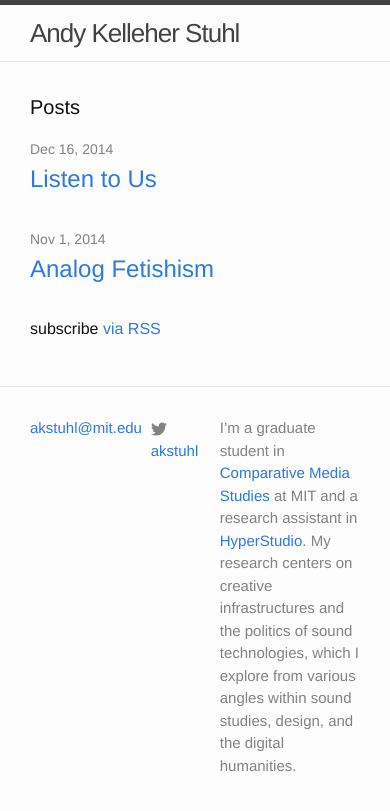
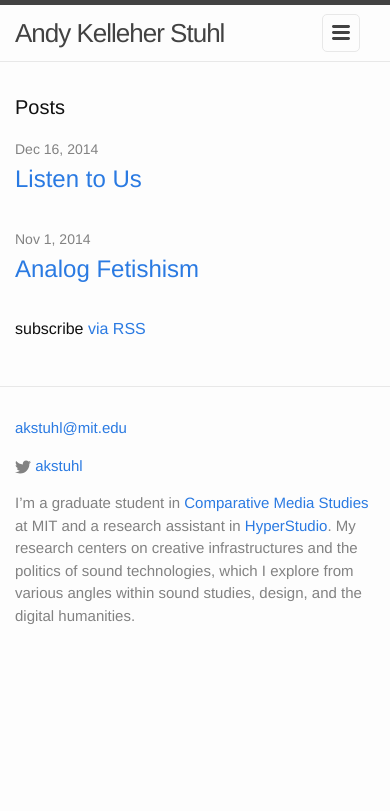
Before and after one commit to akstuhl/akstuhl.github.io, a Jekyll site: the page built from index.html, in a window 390 px wide. Shown: the top 811 px of the page. Built offline with Jekyll 4.4.1, drawn with Linux system fonts in a browser that asks for light colours.

Commit message:
revised media queries

```diff
--- a/_sass/_layout.scss
+++ b/_sass/_layout.scss
@@ -234,7 +234,7 @@
         }
     }
 
-	@include media-query(full) {
+	@include media-query($on-full) {
 		img {
 			float: right;
 			width: $post-main-image-width;
--- a/css/main.scss
+++ b/css/main.scss
@@ -25,42 +25,33 @@
 $content-width:    800px;
 
 $on-palm:          600px;
-//$on-laptop:        800px;
-$on-laptop:		   1000px;
+$on-laptop:        800px;
+$on-full:		   1000px;
 
 // my changes
 $post-main-image-width: 350px;
 
 
 
-//// Using media queries with like this:
-//// @include media-query($on-palm) {
-////     .wrapper {
-////         padding-right: $spacing-unit / 2;
-////         padding-left: $spacing-unit / 2;
-////     }
-//// }
-//@mixin media-query($device) {
-//    @media screen and (max-width: $device) {
-//        @content;
-//    }
-//}
-
-// new media query method based on http://www.thesassway.com/intermediate/responsive-web-design-in-sass-using-media-queries-in-sass-32
+// Using media queries with like this:
+// @include media-query($on-palm) {
+//     .wrapper {
+//         padding-right: $spacing-unit / 2;
+//         padding-left: $spacing-unit / 2;
+//     }
+// }
 @mixin media-query($device) {
-	@if $device == palm {
-		@media screen and (max-width: $on-palm) { @content; }
-	}
-	@else if $device == midsize {
-		@media screen and (min-width: $on-palm + 1) and (max-width: $on-laptop - 1) { @content; }
-	}
-	@else if $device == full {
-		@media screen and (min-width: $on-laptop) { @content; }
-	}
+    @if $device == $on-full {
+    	@media screen and (min-width: $device) {
+    		@content;
+    	}
+    }
+    @else {
+    	@media screen and (max-width: $device) {
+        	@content;
+    	}
+    }
 }
-// usage:
-// @include media-query(full) { img {width: 100%;} }
-
 
 // Import partials from `sass_dir` (defaults to `_sass`)
 @import
```
